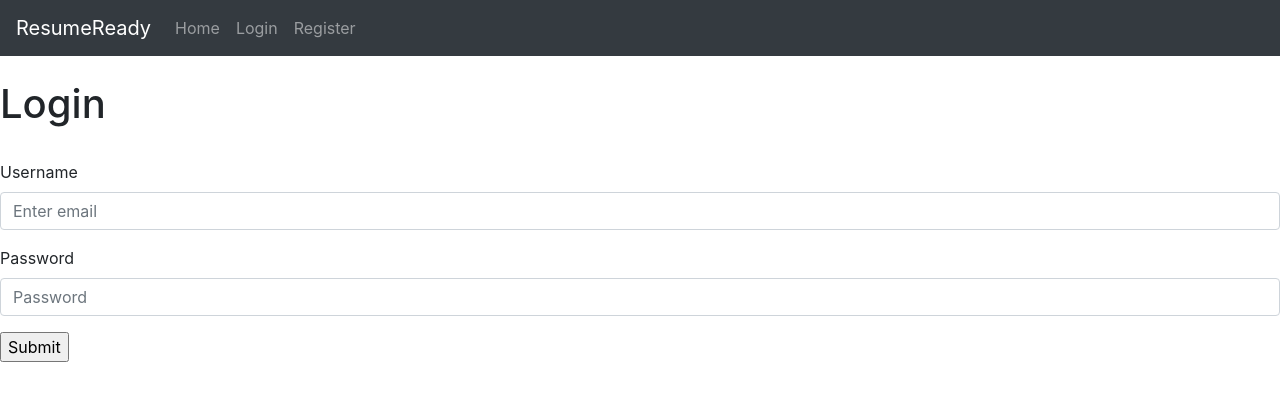
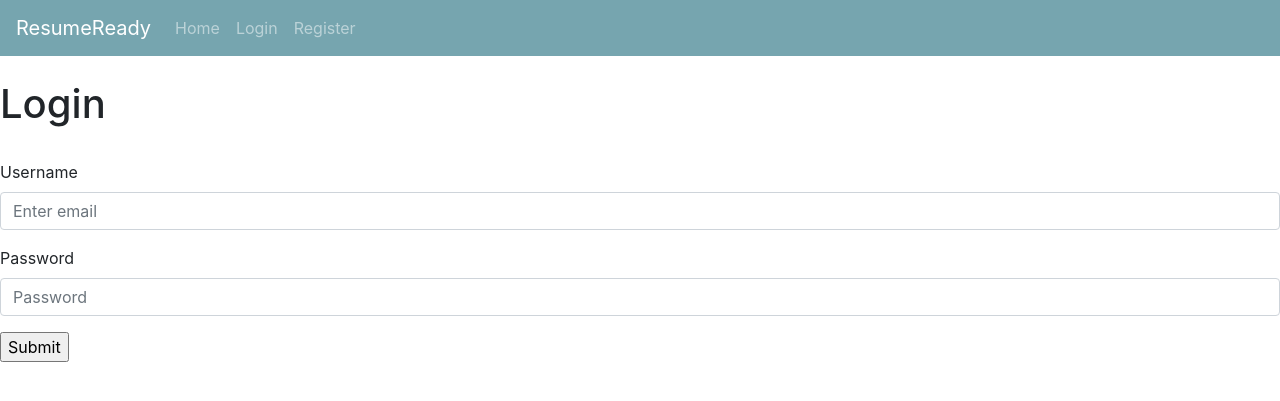
Before and after one commit to manantalwar/ResumeReady, a Django app: page / in a window 1280 px wide. Shown: the top 401 px of the page. Run offline with Django 3.2, Linux system fonts and the light colour scheme; some libraries are stand-ins or nearby versions.

Commit message:
Fixed color

```diff
--- a/authentication/templates/authentication/navbar.html
+++ b/authentication/templates/authentication/navbar.html
@@ -1,5 +1,5 @@
-<nav class="navbar navbar-expand-lg navbar-dark bg-dark">
-  <a class="navbar-brand" href="#">ResumeReady</a>
+<nav class="navbar navbar-expand-lg navbar-dark" style="background-color: #76a5afff;">
+  <a class="navbar-brand" href="#" style="color: rgb(255, 255, 255);">ResumeReady</a>
   <button class="navbar-toggler" type="button" data-toggle="collapse" data-target="#navbarSupportedContent" aria-controls="navbarSupportedContent" aria-expanded="false" aria-label="Toggle navigation">
     <span class="navbar-toggler-icon"></span>
   </button>
```
Also changed, not shown: db.sqlite3.
